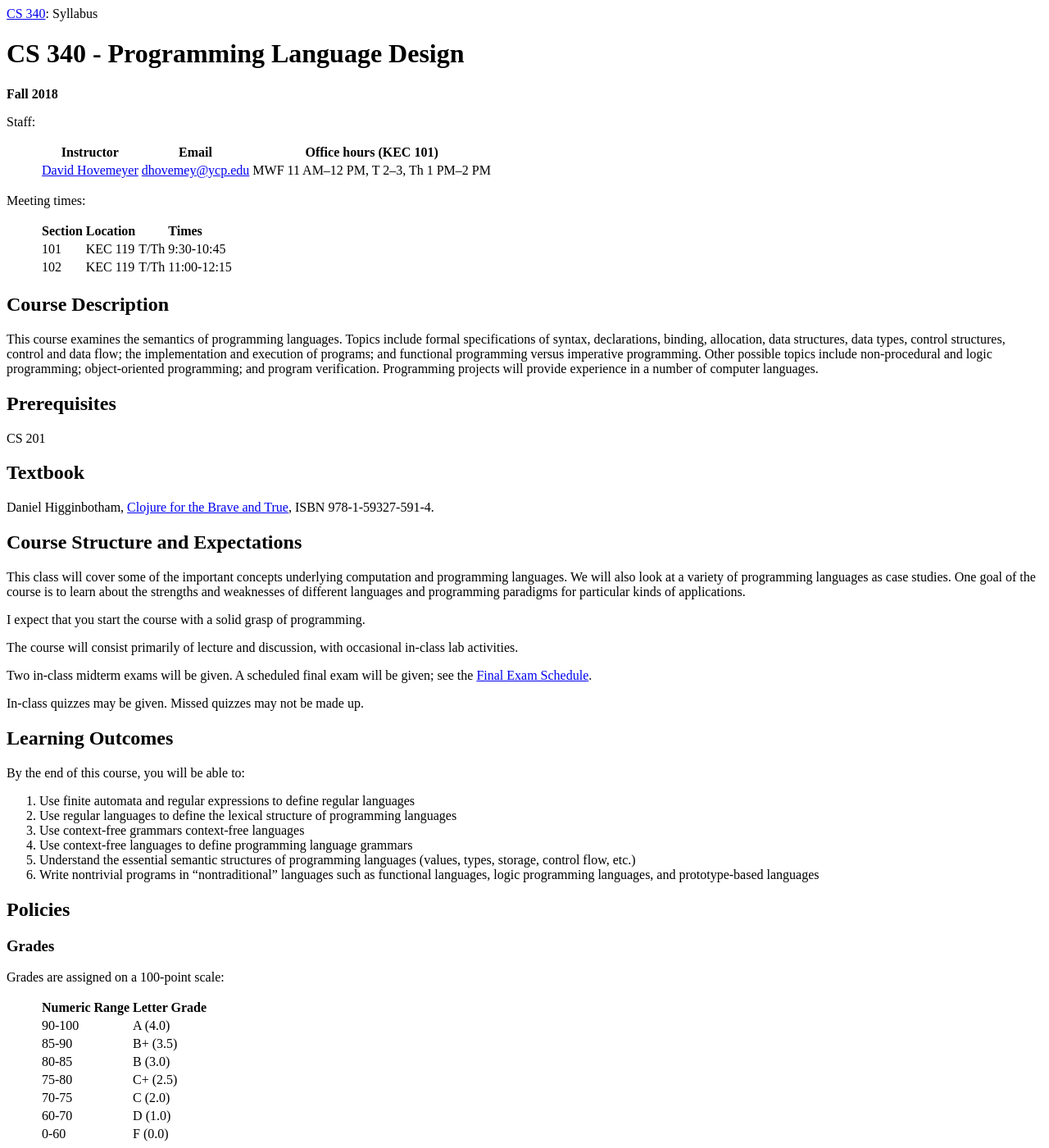
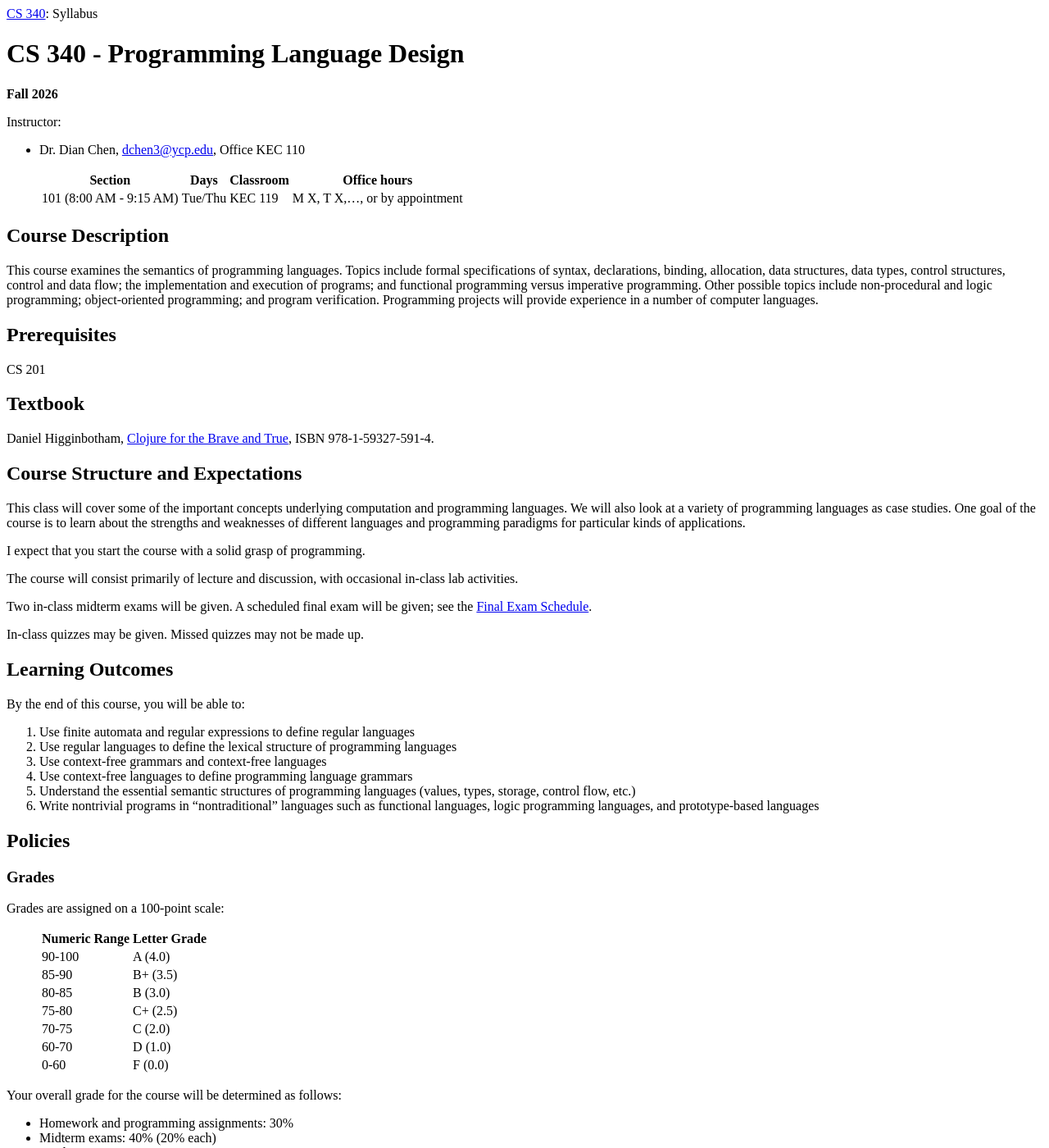
Before and after one commit to ycpcs/cs340-fall2026, a Jekyll site: the page built from syllabus.md, in a window 1280 px wide and 1400 px high. Shown: the whole window at 82% size. Built offline with Jekyll 4.4.1, drawn with Linux system fonts in a browser that asks for light colours; some of the changed text lies outside the part shown.

Commit message:
Update syllabus.md

```diff
--- a/syllabus.md
+++ b/syllabus.md
@@ -6,20 +6,15 @@ title: "Syllabus"
 CS 340 - Programming Language Design
 ====================================
 
-**Fall 2018**
+**Fall 2026**
 
-Staff:
+Instructor:
+- Dr. Dian Chen, <dchen3@ycp.edu>, Office KEC 110
 
-> Instructor | Email | Office hours (KEC 101)
-> ---------- | ----- | ----------------------
-> [David Hovemeyer](http://faculty.ycp.edu/~dhovemey) | [dhovemey@ycp.edu](mailto:dhovemey@ycp.edu) | MWF 11 AM&ndash;12 PM, T 2&ndash;3, Th 1 PM&ndash;2 PM
+> Section | Days | Classroom | Office hours
+> ---------- | ---------- | ------------ | ------------
+> 101 (8:00 AM - 9:15 AM) | Tue/Thu | KEC 119 | M X, T X,..., or by appointment
 
-Meeting times:
-
-> Section | Location | Times
-> ------- | -------- | -----
-> 101 | KEC 119 | T/Th 9:30-10:45
-> 102 | KEC 119 | T/Th 11:00-12:15
 
 Course Description
 ------------------
@@ -56,7 +51,7 @@ By the end of this course, you will be able to:
 
 1.   Use finite automata and regular expressions to define regular languages
 2.   Use regular languages to define the lexical structure of programming languages
-3.   Use context-free grammars context-free languages
+3.   Use context-free grammars and context-free languages
 4.   Use context-free languages to define programming language grammars
 5.   Understand the essential semantic structures of programming languages (values, types, storage, control flow, etc.)
 6.   Write nontrivial programs in "nontraditional" languages such as functional languages, logic programming languages, and prototype-based languages
@@ -87,7 +82,7 @@ Your overall grade for the course will be determined as follows:
 
 ### Course website
 
-Please check the course web page, <https://ycpcs.github.io/cs340-fall2018/>, regularly for important announcements.
+Please check the course web page, <https://ycpcs.github.io/cs340-fall2026/>, regularly for important announcements.
 
 ### Reading Assignments
 
@@ -99,7 +94,7 @@ You **must** make a legitimate attempt to complete every homework assignment. I
 
 ### Posting and submission of assignments and labs
 
-Assignments and labs will be posted on the course web page, <https://ycpcs.github.io/cs340-fall2018/>.
+Assignments and labs will be posted on the course web page, <https://ycpcs.github.io/cs340-fall2026/>.
 
 Assignments will be submitted using the server <https://cs.ycp.edu/marmoset>. You will receive an email containing the username and password you should use for this server.
 
@@ -119,7 +114,7 @@ Any violation of the course's academic integrity policy will be referred to the
 
 In order to receive credit for completing a lab, you need to get a sign-off from your instructor *in person*.  There are two options for this:
 
-1. For 100% of full credit: Get a sign-off by the end of the *next* class (i.e., the class that follows the one in which we work on the lab in class.)
+1. For 100% of full credit: Get a sign-off by the end of the *next* class (i.e., the class that follows the one in which we work on the lab in class)
 2. For 80% of full credit: Get a sign-off sometime before the next exam.
 
 I *strongly* recommend that you work on the labs before you come to class, so that when you come to class, you have made a good start on it and are ready to ask questions about it.
```
Also changed, not shown: other parts of syllabus.md (+1 -1 lines).
